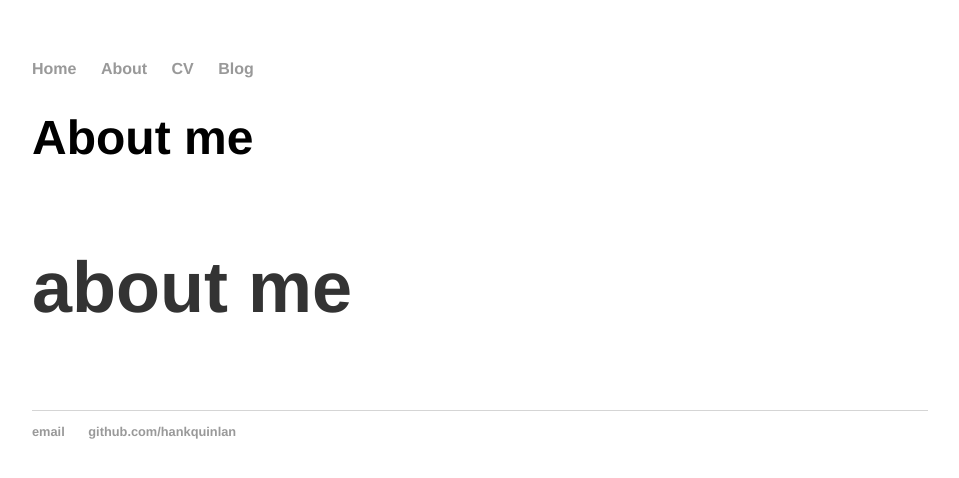
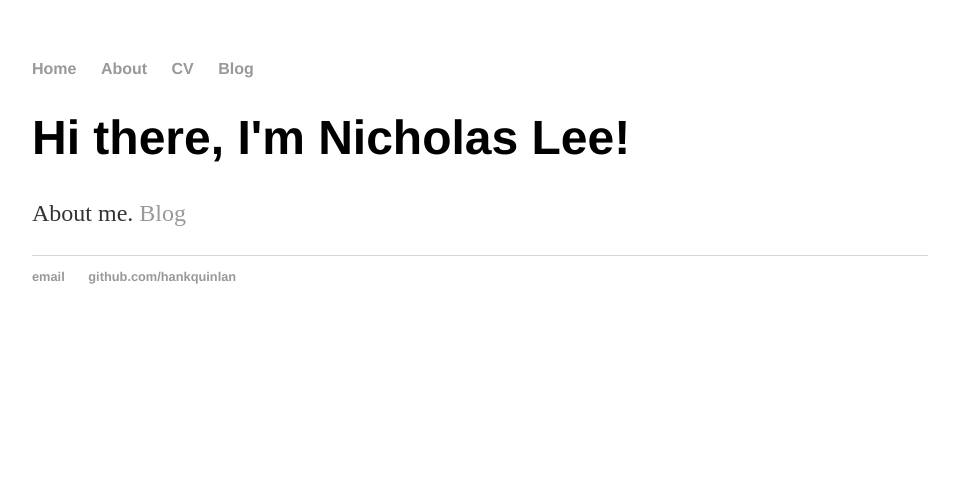
Before and after one commit to NicholasKhang/nicholaskhang.github.io, a Jekyll site: the page built from about/index.html, in a window 1280 px wide. Shown: the top 478 px of the page, without its empty margins (160-1119 px from the left). Built offline with Jekyll 4.4.1, drawn with Linux system fonts in a browser that asks for light colours.

Commit message:
Update index.html

```diff
--- a/about/index.html
+++ b/about/index.html
@@ -2,5 +2,9 @@
 layout: default
 title: About me
 ---
-<h1>{{ page.title }}<h1>
-    <p> about me</p>
+<div class="blurb">
+    <h1>Hi there, I'm Nicholas Lee!</h1>
+    <p>About me.
+        <a href="/blog">Blog</a>
+    </p>
+</div><!-- /.blurb -->
```
